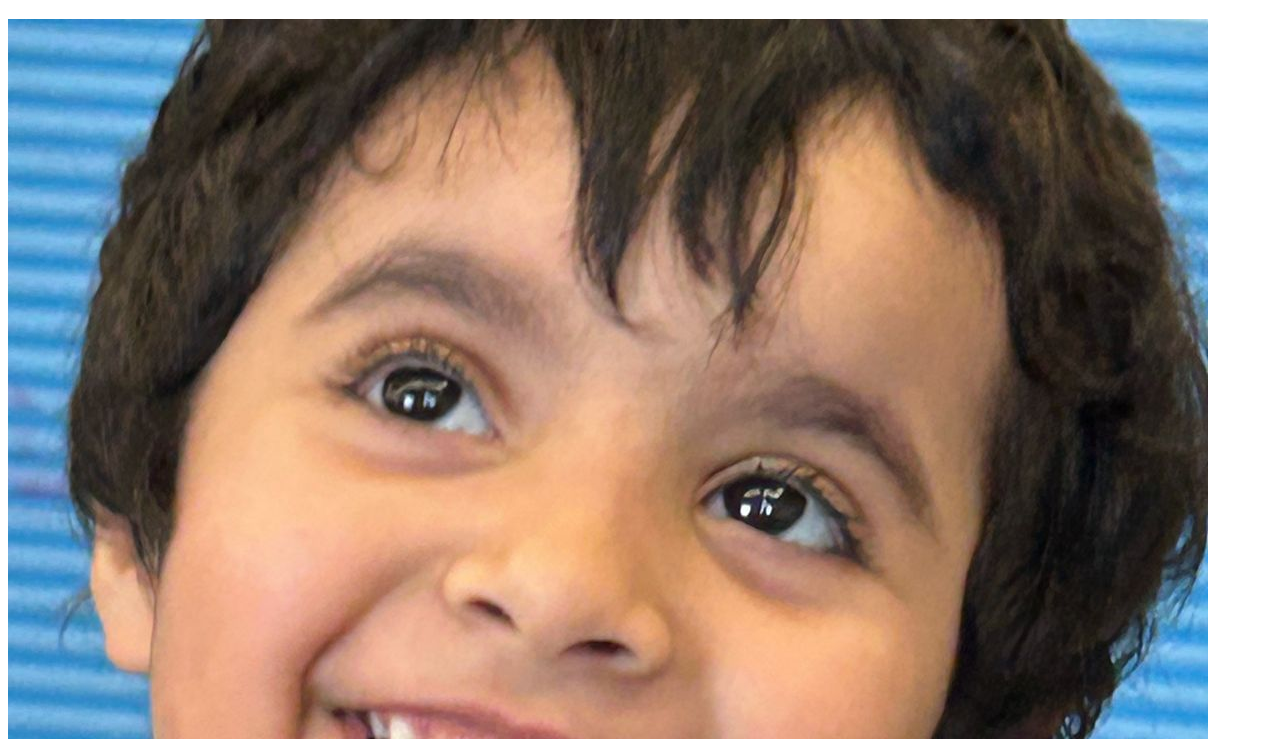
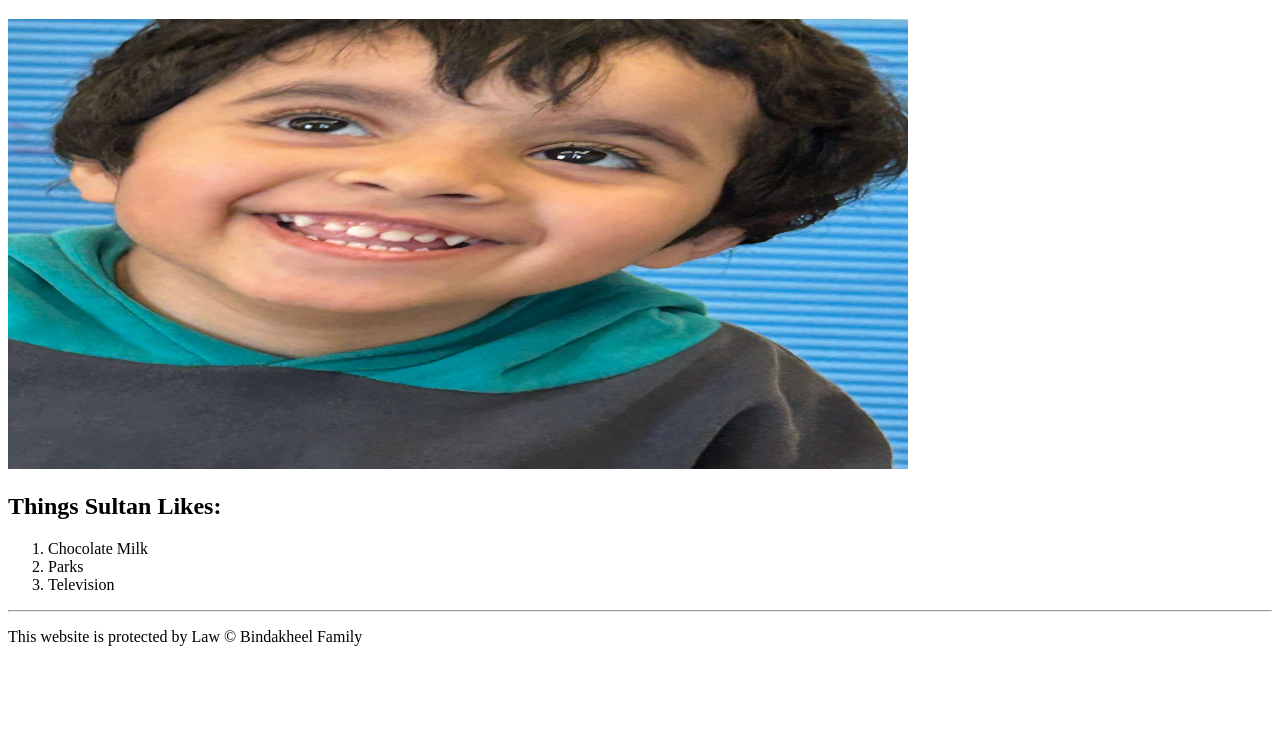
Before and after one commit to fbindakheel/fbindakheel.github.io, a plain HTML site: page index.html in a window 1280 px wide. Shown: the part 61-800 px from the top of the page. Drawn offline with Linux system fonts and the light colour scheme.

Commit message:
Update index.html

```diff
--- a/index.html
+++ b/index.html
@@ -6,7 +6,7 @@
 </head>
 <body>
 <h1> Welcome Sultan! </h1>
-<img src="sultan-picture.jfif" alt="Sultans Image (4 years old)">
+<img src="sultan-picture.jfif" alt="Sultans Image (4 years old)" width="900" height="450">
 <h2> Things Sultan Likes: </h2>
 <ol>
 <li> Chocolate Milk </li>
```
